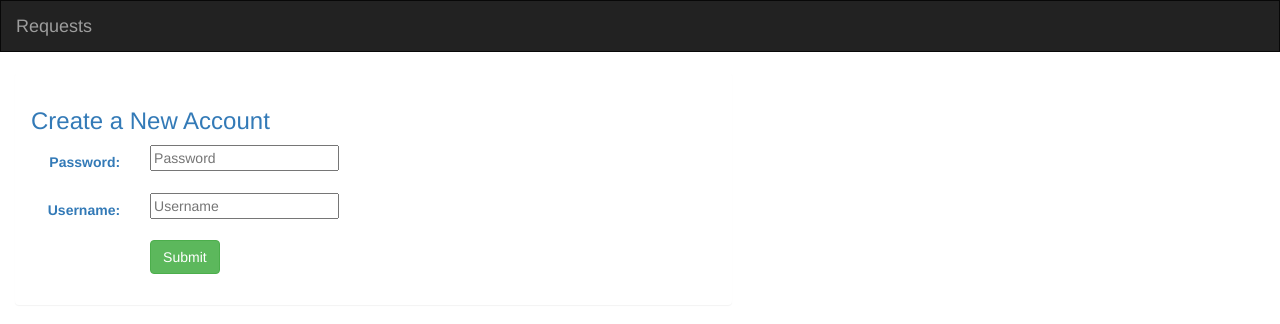
After one commit to dolan212/request_tracker, a Django app: template requests/templates/requests/login_temp.html in a window 1280 px wide. The commit adds this page. Shown: the top 324 px of the page. Run offline with Django 3.2, Linux system fonts and the light colour scheme; the template is opened without the code that fills it: values that come from a table or form of the project are taken from there, others are empty; a user stored in the database is signed in; some libraries are stand-ins or nearby versions.

Commit message:
Adding a bunch more

```diff
--- /dev/null
+++ b/requests/forms.py
@@ -0,0 +1,10 @@
+from django.contrib.auth.models import User
+from django import forms
+
+
+class UserForm(forms.Form):
+    password = forms.CharField(widget=forms.PasswordInput(attrs={'placeholder': 'Password'}))
+    username = forms.CharField(widget = forms.TextInput(attrs={'placeholder': 'Username'}))
+
+    class Meta:
+        fields = ['username', 'password']
--- a/requests/middleware.py
+++ b/requests/middleware.py
@@ -1,5 +1,8 @@
 from django.http import HttpResponseRedirect
+from django.shortcuts import redirect
+from django.urls import resolve
 from django.urls import reverse
+from os import path
 
 
 class AuthRequiredMiddleware(object):
@@ -7,6 +10,9 @@ class AuthRequiredMiddleware(object):
         self.get_response = get_response
 
     def __call__(self, request):
+        current_url = resolve(request.path_info).url_name
         if not request.user.is_authenticated():
-            return HttpResponseRedirect(reverse('requests:login'))
-        return None
+            if current_url is not 'login':
+                return redirect('requests:login')
+
+        return self.get_response(request);
--- a/requests/static/requests/style.css
+++ b/requests/static/requests/style.css
@@ -10,3 +10,7 @@
     max-width: 400px;
     padding: 40px;
 }
+
+.navbar {
+    border-radius: 0;
+}
--- a/requests/templates/requests/base.html
+++ b/requests/templates/requests/base.html
@@ -33,20 +33,10 @@
          </ul>
 
          <ul class="nav navbar-nav navbar-right">
-             {% if user.is_authenticated %}
+
              <li>
-                 <a href="#">
-                     <span class="glyphicon glyphicon-off" aria-hidden="true"></span>&nbsp;Logout
-                 </a>
+                 <a href=""
              </li>
-             {% else %}
-             <li>
-                 <a href="#">
-                     <span class="glyphicon glyphicon-user" aria-hidden="true"></span>&nbsp;Login
-                 </a>
-             </li>
-             {% endif %}
-
 
          </ul>
 
--- /dev/null
+++ b/requests/templates/requests/form_template.html
@@ -0,0 +1,9 @@
+{% for field in form %}
+  <div class="form-group">
+    <div class="col-sm-offset-2 col-sm-10">
+      <span class="text-danger small">{{ field.errors }}</span>
+    </div>
+    <label class="control-label col-sm-2">{{ field.label_tag }}</label>
+    <div class="col-sm-10">{{ field }}</div>
+  </div>
+{% endfor %}
--- /dev/null
+++ b/requests/templates/requests/login_temp.html
@@ -0,0 +1,29 @@
+{% extends 'requests/base.html' %}
+{% block title %}Login{% endblock %}
+
+{%block body %}
+<div class="container-fluid">
+
+  <div class="row">
+    <div class="col-sm-12 col-md-7">
+      <div class="panel panel default">
+        <div class="panel-body">
+          <h3>Create a New Account</h3>
+
+          <form class="form-horizontal" action="" method="POST" enctype="multipart/form-data">
+            {% csrf_token %}
+            {% include 'requests/form_template.html' %}
+            <div class="form-group">
+              <div class="col-sm-offset-2 col-sm-10">
+                <button type="submit" class="btn btn-success">Submit</button>
+              </div>
+            </div>
+          </form>
+
+        </div>
+      </div>
+    </div>
+  </div>
+</div>
+
+{% endblock %}
```
Also changed, not shown: requests/templates/requests/login.html (+6 -4 lines), requests/views.py (+29 -2 lines), db.sqlite3.
